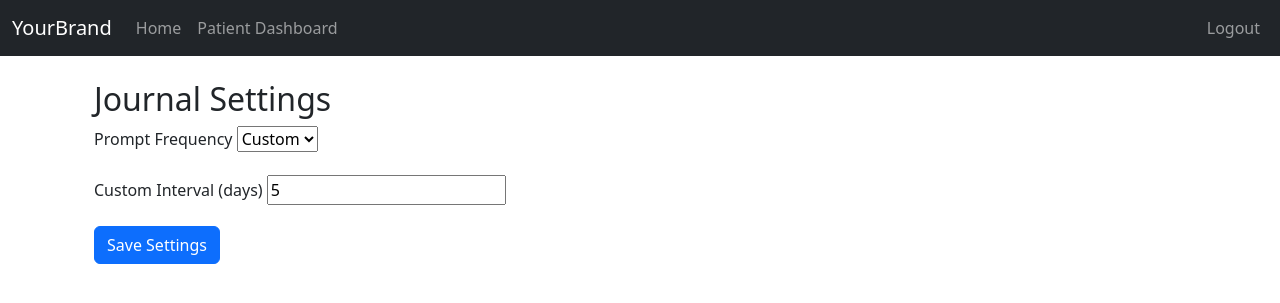
After one commit to Leeshirn/mental-health-management, a Django app: page /journal/settings/ in a window 1280 px wide. The commit adds this page. Shown: the top 303 px of the page. Run offline with Django 5.2, Linux system fonts and the light colour scheme; a user stored in the database is signed in; data comes from the database, SQL or seed files in the repository; both versions use the stored data as it was after the commit.

Commit message:
creating a journal

```diff
--- a/mental/website/forms.py
+++ b/mental/website/forms.py
@@ -2,7 +2,7 @@ from django.contrib.auth.forms import UserCreationForm
 from django.contrib.auth.models import User
 from django import forms
 from .models import UserProfile
-from .models import MoodEntry
+from .models import MoodEntry, JournalEntry, JournalSettings
 
 class SignUpForm(UserCreationForm):
     email = forms.EmailField(widget=forms.TextInput(attrs={'class': 'form-control', 'placeholder': 'Email Address'}))
@@ -61,3 +61,15 @@ class MoodEntryForm(forms.ModelForm):
             'mood_score': forms.Select(attrs={'class': 'form-control'}),
             'description': forms.Textarea(attrs={'class': 'form-control', 'rows': 3}),
         }
+
+
+class JournalEntryForm(forms.ModelForm):
+    class Meta:
+        model = JournalEntry
+        fields = ['title', 'content']
+
+
+class JournalSettingsForm(forms.ModelForm):
+    class Meta:
+        model = JournalSettings
+        fields = ['frequency', 'custom_interval_days']
--- a/mental/website/models.py
+++ b/mental/website/models.py
@@ -46,3 +46,63 @@ class MoodEntry(models.Model):
 
     def __str__(self):
         return f"{self.user.username} - {self.get_mood_score_display()} ({self.date})"
+
+
+
+class JournalSettings(models.Model):
+    FREQUENCY_CHOICES = [
+        ('daily', 'Daily'),
+        ('weekly', 'Weekly'),
+        ('custom', 'Custom')
+    ]
+
+    user = models.OneToOneField(User, on_delete=models.CASCADE)
+    frequency = models.CharField(max_length=10, choices=FREQUENCY_CHOICES, default='daily')
+    custom_interval_days = models.PositiveIntegerField(blank=True, null=True)  # For custom option
+
+    def __str__(self):
+        return f"{self.user.username}'s Journal Settings"
+
+class JournalEntry(models.Model):
+    user = models.ForeignKey(User, on_delete=models.CASCADE)
+    title = models.CharField(max_length=255)
+    content = models.TextField()
+    sentiment_score = models.FloatField(default=0.0)
+    created_at = models.DateTimeField(auto_now_add=True)
+
+    def analyze_sentiment(self):
+        if self.content:
+            analysis = TextBlob(self.content)
+            return analysis.sentiment.polarity
+        return 0.0
+
+    def save(self, *args, **kwargs):
+        self.sentiment_score = self.analyze_sentiment()
+        super().save(*args, **kwargs)
+
+    def __str__(self):
+        return f"{self.user.username} - {self.title} ({self.created_at})"
+
+class JournalPrompt(models.Model):
+    text = models.TextField(unique=True)
+
+    def __str__(self):
+        return self.text[:50]  # Show a preview of the prompt
+
+    @staticmethod
+    def get_random_prompt():
+        prompt = JournalPrompt.objects.order_by('?').first()
+        return prompt.text if prompt else "Write about anything that's on your mind."
+
+# Predefined list of mental health prompts for initial population
+def populate_prompts():
+    prompts = [
+        "What would you do with a one-year sabbatical?",
+        "What does it look like when you're operating at your best?",
+        "What is one of the wisest decisions you made?",
+        "Write about someone or something that has inspired you recently.",
+        "List five things you are grateful for.",
+        "What is your vision for what you hope to achieve through your work?"
+    ]
+    for prompt_text in prompts:
+        JournalPrompt.objects.get_or_create(text=prompt_text)
--- /dev/null
+++ b/mental/website/templates/journal/settings.html
@@ -0,0 +1,32 @@
+{% extends 'base.html' %}
+{% block content %}
+<div class="container">
+    <h2>Journal Settings</h2>
+
+    <form method="POST">
+        {% csrf_token %}
+        <div class="mb-3">
+            <label for="id_frequency" class="form-label">Prompt Frequency</label>
+            {{ form.frequency }}
+        </div>
+        <div class="mb-3" id="custom-interval" style="display: none;">
+            <label for="id_custom_interval_days" class="form-label">Custom Interval (days)</label>
+            {{ form.custom_interval_days }}
+        </div>
+        <button type="submit" class="btn btn-primary">Save Settings</button>
+    </form>
+</div>
+
+<script>
+    document.addEventListener("DOMContentLoaded", function () {
+        function toggleCustomInterval() {
+            let frequency = document.getElementById("id_frequency").value;
+            let customField = document.getElementById("custom-interval");
+            customField.style.display = (frequency === "custom") ? "block" : "none";
+        }
+
+        document.getElementById("id_frequency").addEventListener("change", toggleCustomInterval);
+        toggleCustomInterval();
+    });
+</script>
+{% endblock %}
--- a/mental/website/templates/navbar.html
+++ b/mental/website/templates/navbar.html
@@ -1,14 +1,15 @@
-<nav class="navbar navbar-expand-lg bg-body-tertiary">
+<nav class="navbar navbar-expand-lg navbar-dark bg-dark">
   <div class="container-fluid">
-    <a class="navbar-brand" href="#"></a>
+    <a class="navbar-brand" href="#">YourBrand</a>
     <button class="navbar-toggler" type="button" data-bs-toggle="collapse" data-bs-target="#navbarSupportedContent" aria-controls="navbarSupportedContent" aria-expanded="false" aria-label="Toggle navigation">
       <span class="navbar-toggler-icon"></span>
     </button>
 
     <div class="collapse navbar-collapse" id="navbarSupportedContent">
       <ul class="navbar-nav me-auto mb-2 mb-lg-0">
-
-        <a class="nav-link" href="{% url 'home' %}">Home</a>
+        <li class="nav-item">
+          <a class="nav-link" href="{% url 'home' %}">Home</a>
+        </li>
 
         {% if user.is_authenticated %}
           {% if user.userprofile.role == "professional" %}
@@ -20,22 +21,23 @@
                   <a class="nav-link" href="{% url 'patient_dashboard' %}">Patient Dashboard</a>
               </li>
           {% endif %}
+        {% endif %}
+      </ul>
+
+      <ul class="navbar-nav ms-auto">
+        {% if user.is_authenticated %}
           <li class="nav-item">
               <a class="nav-link" href="{% url 'logout' %}">Logout</a>
           </li>
-
         {% else %}
           <li class="nav-item">
             <a class="nav-link" href="{% url 'register' %}">Register</a>
           </li>
-         <li class="nav-item">
-          <a class="nav-link" href="{% url 'login' %}">Login</a>
-         </li>
+          <li class="nav-item">
+            <a class="nav-link" href="{% url 'login' %}">Login</a>
+          </li>
         {% endif %}
-
       </ul>
-
     </div>
-
   </div>
 </nav>
--- a/mental/website/templates/patient_dashboard.html
+++ b/mental/website/templates/patient_dashboard.html
@@ -4,6 +4,9 @@
 
     <a href="{% url 'log_mood' %}" class="btn btn-success">Log Mood</a>
     <a href="{% url 'mood_history' %}" class="btn btn-success">Mood History</a>
+    <a href="{% url 'journal_dashboard' %}" class="btn btn-success">Journal</a>
+    <a href="{% url 'mood_history' %}" class="btn btn-success">Mood History</a>
+
 
 
 {% endblock %}
--- a/mental/website/urls.py
+++ b/mental/website/urls.py
@@ -10,5 +10,10 @@ urlpatterns = [
     path("pending_verification/", views.pending_verification, name='pending_verification'),
     path('patient_dashboard/', views.patient_dashboard, name='patient_dashboard'),
     path('log_mood/', views.log_mood, name='log_mood'),
-    path('mood_history/', views.mood_history, name='mood_history')
+    path('mood_history/', views.mood_history, name='mood_history'),
+    path('journal/', views.journal_dashboard, name='journal_dashboard'),
+    path('journal/new/', views.create_journal_entry, name='create_journal_entry'),
+    path('journal/edit/<int:entry_id>/', views.edit_journal_entry, name='edit_journal_entry'),
+    path('journal/delete/<int:entry_id>/', views.delete_journal_entry, name='delete_journal_entry'),
+    path('journal/settings/', views.update_journal_settings, name='update_journal_settings'),
 ]
--- a/mental/website/views.py
+++ b/mental/website/views.py
@@ -1,13 +1,13 @@
 import json
 from django.http import JsonResponse
-from django.shortcuts import render, redirect
+from django.shortcuts import render, redirect, get_object_or_404
 from django.contrib.auth import authenticate,login, logout
 from django.contrib.auth.decorators import login_required
 from django.contrib.auth.forms import UserCreationForm
 from django.contrib.auth.models import User
 from django.contrib import messages
-from .forms import SignUpForm, MoodEntryForm
-from .models import UserProfile, MoodEntry
+from .forms import SignUpForm, MoodEntryForm, JournalEntryForm, JournalSettingsForm
+from .models import UserProfile, MoodEntry,JournalEntry, JournalSettings, JournalPrompt
 from django.db import models
 
 
@@ -124,3 +124,73 @@ def mood_history(request):
         'moods': moods,
         'mood_data': json.dumps(mood_data)  # Send JSON data to the template
     })
+
+
+
+@login_required
+def journal_dashboard(request):
+    """ Display all journal entries and settings for the logged-in user """
+    entries = JournalEntry.objects.filter(user=request.user).order_by('-created_at')
+
+
+    return render(request, 'journal/dashboard.html', {'entries': entries})
+
+@login_required
+def create_journal_entry(request):
+    """ Allow the user to write a new journal entry """
+    prompt_text = JournalPrompt.get_random_prompt()
+
+    if request.method == 'POST':
+        form = JournalEntryForm(request.POST)
+        if form.is_valid():
+            journal_entry = form.save(commit=False)
+            journal_entry.user = request.user
+            journal_entry.save()
+            return redirect('journal_dashboard')
+        else:
+            print(form.errors)
+    else:
+        form = JournalEntryForm()
+
+    return render(request, 'journal/new_entry.html', {'form': form, 'prompt': prompt_text})
+
+@login_required
+def edit_journal_entry(request, entry_id):
+    """ Allow users to edit their journal entry """
+    entry = get_object_or_404(JournalEntry, id=entry_id, user=request.user)
+
+    if request.method == 'POST':
+        form = JournalEntryForm(request.POST, instance=entry)
+        if form.is_valid():
+            form.save()
+            return redirect('journal_dashboard')
+    else:
+        form = JournalEntryForm(instance=entry)
+
+    return render(request, 'journal/edit_entry.html', {'form': form})
+
+@login_required
+def delete_journal_entry(request, entry_id):
+    """ Allow users to delete their journal entry """
+    entry = get_object_or_404(JournalEntry, id=entry_id, user=request.user)
+
+    if request.method == 'POST':
+        entry.delete()
+        return redirect('journal_dashboard')
+
+    return render(request, 'journal/confirm_delete.html', {'entry': entry})
+
+@login_required
+def update_journal_settings(request):
+    """ Allow users to update their journal prompt frequency """
+    settings, _ = JournalSettings.objects.get_or_create(user=request.user)
+
+    if request.method == 'POST':
+        form = JournalSettingsForm(request.POST, instance=settings)
+        if form.is_valid():
+            form.save()
+            return redirect('journal_dashboard')
+    else:
+        form = JournalSettingsForm(instance=settings)
+
+    return render(request, 'journal/settings.html', {'form': form})
```
Also changed, not shown: mental/website/templates/home.html (+72 -15 lines), mental/website/templates/journal/confirm_delete.html (added, +13 -0 lines), mental/website/templates/journal/dashboard.html (added, +25 -0 lines), mental/website/templates/journal/edit_entry.html (added, +21 -0 lines), mental/website/templates/journal/new_entry.html (added, +26 -0 lines), mental/website/templates/login.html (+16 -15 lines), mental/website/templates/register.html (+19 -36 lines), mental/db.sqlite3, mental/website/migrations/0002_journalprompt_journalentry_journalsettings.py (added), mental/website/migrations/0003_remove_journalentry_tags.py (added).
